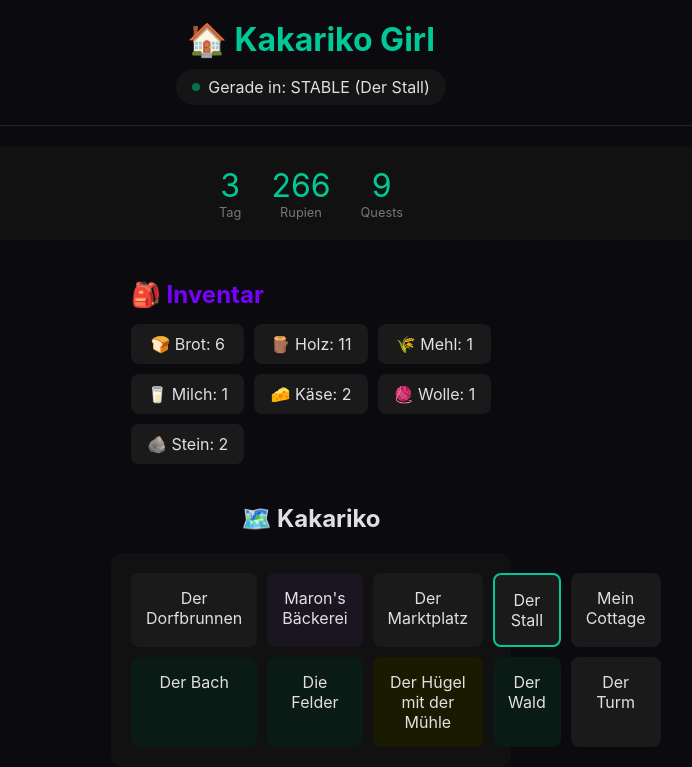
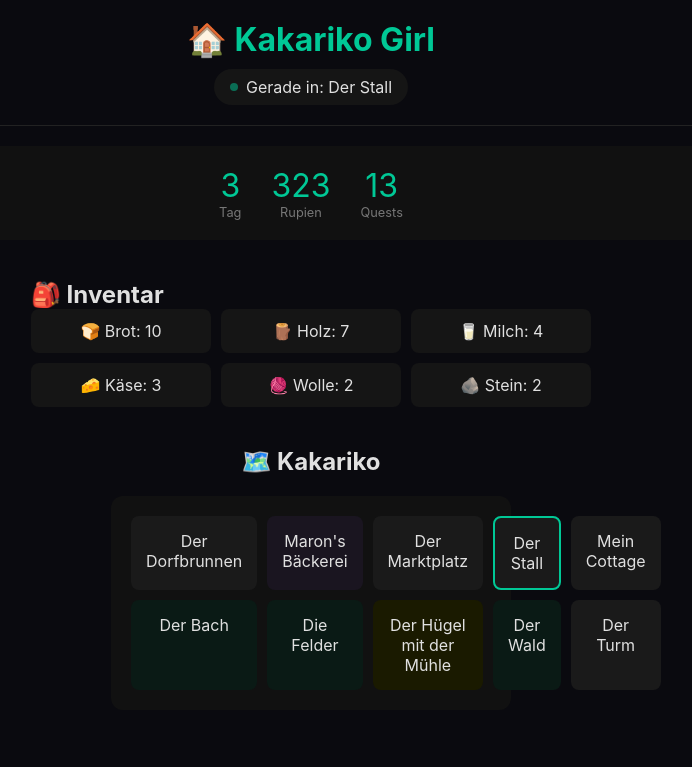
Before and after one commit to CaladionMenelcal/caladionmenelcal.github.io, a website: page index.html in a window 1280 px wide. Shown: the top 767 px of the page, without its empty margins (329-1021 px from the left). Drawn offline with Linux system fonts and the light colour scheme.

Commit message:
Update: Day 3, 323 Rupien, 13 Quests, Inventory

```diff
--- a/index.html
+++ b/index.html
@@ -77,6 +77,22 @@
             max-width: 600px;
             margin: 0 auto;
         }
+        .inventory {
+            padding: 20px;
+            max-width: 600px;
+            margin: 0 auto;
+        }
+        .inv-grid {
+            display: grid;
+            grid-template-columns: repeat(3, 1fr);
+            gap: 10px;
+        }
+        .inv-item {
+            background: #151515;
+            padding: 12px;
+            border-radius: 8px;
+            text-align: center;
+        }
         .story {
             padding: 20px;
             margin-bottom: 20px;
@@ -112,26 +128,6 @@
             color: #777;
             font-size: 0.8rem;
         }
-        .inventory {
-            padding: 20px;
-            max-width: 400px;
-            margin: 0 auto;
-        }
-        .inventory h2 {
-            color: #7800ff;
-            margin-bottom: 15px;
-        }
-        .inv-grid {
-            display: grid;
-            grid-template-columns: repeat(3, 1fr);
-            gap: 10px;
-        }
-        .inv-item {
-            padding: 10px;
-            background: #1a1a1a;
-            border-radius: 8px;
-            text-align: center;
-        }
     </style>
 </head>
 <body>
@@ -139,7 +135,7 @@
         <h1>🏠 Kakariko Girl</h1>
         <div class="live">
             <span class="live-dot"></span>
-            <span>Gerade in: STABLE (Der Stall)</span>
+            <span>Gerade in: Der Stall</span>
         </div>
     </div>
 
@@ -149,11 +145,11 @@
             <div class="stat-label">Tag</div>
         </div>
         <div class="stat">
-            <div class="stat-value">266</div>
+            <div class="stat-value">323</div>
             <div class="stat-label">Rupien</div>
         </div>
         <div class="stat">
-            <div class="stat-value">9</div>
+            <div class="stat-value">13</div>
             <div class="stat-label">Quests</div>
         </div>
     </div>
@@ -161,12 +157,11 @@
     <div class="inventory">
         <h2>🎒 Inventar</h2>
         <div class="inv-grid">
-            <div class="inv-item">🍞 Brot: 6</div>
-            <div class="inv-item">🪵 Holz: 11</div>
-            <div class="inv-item">🌾 Mehl: 1</div>
-            <div class="inv-item">🥛 Milch: 1</div>
-            <div class="inv-item">🧀 Käse: 2</div>
-            <div class="inv-item">🧶 Wolle: 1</div>
+            <div class="inv-item">🍞 Brot: 10</div>
+            <div class="inv-item">🪵 Holz: 7</div>
+            <div class="inv-item">🥛 Milch: 4</div>
+            <div class="inv-item">🧀 Käse: 3</div>
+            <div class="inv-item">🧶 Wolle: 2</div>
             <div class="inv-item">🪨 Stein: 2</div>
         </div>
     </div>
```
